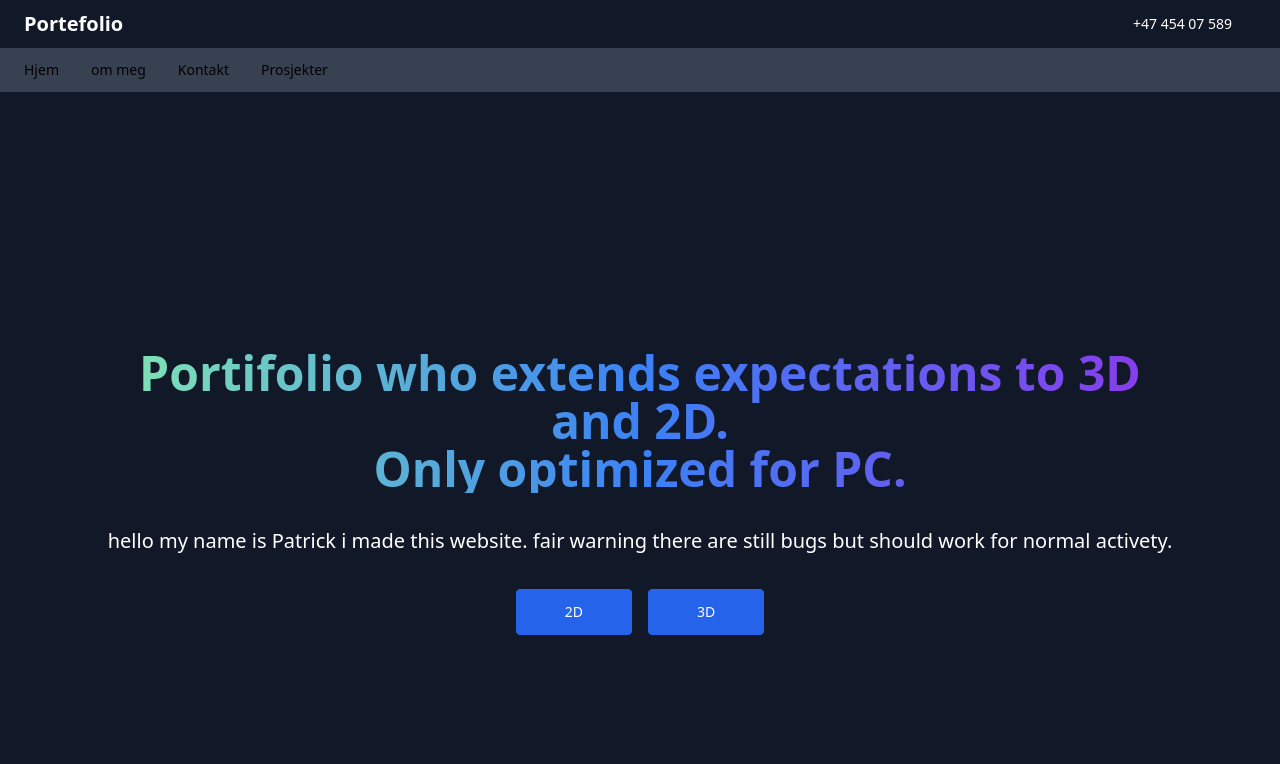
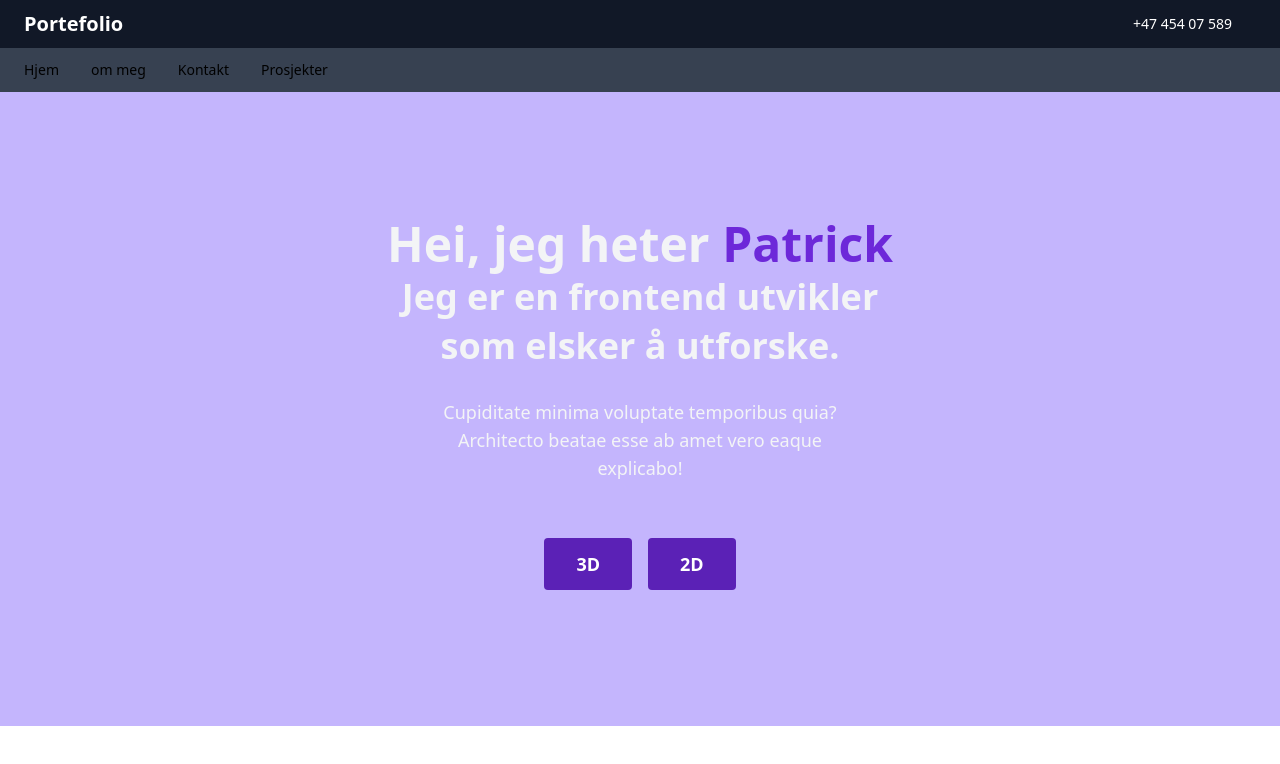
Before and after one commit to PatrickJossang/Portefolio_with_threejs, a Next.js app in the folder frontend/: page / in a window 1280 px wide. Shown: the top 764 px of the page. Built offline with nearby package versions, Linux system fonts and the light colour scheme.

Commit message:
change landing page
Landingpage has been redesigned and reworked on

```diff
--- a/frontend/pages/index.tsx
+++ b/frontend/pages/index.tsx
@@ -1,45 +1,23 @@
+import Link from 'next/link'
 import React from 'react'
 
 function dir() {
   return (
-    <div>
-      <div className="bg-gray-900 text-white w-full ">
-        <div
-          className=" w-full container py-32 lg:flex lg:h-screen lg:items-center "
-        >
-          <div className=" text-center container ">
-            <h1
-              className="bg-gradient-to-r from-green-300 via-blue-500 to-purple-600 bg-clip-text text-3xl font-extrabold text-transparent container w-full sm:text-5xl"
-            >
-              Portifolio who extends expectations to 3D and 2D.
-
-              <span className="sm:block container w-full "> Only optimized for PC. </span>
-            </h1>
-
-            <p className=" mt-8 container w-full sm:text-xl sm:leading-relaxed ">
-              hello my name is Patrick i made this website. fair warning there are still bugs but should work for normal activety.
-            </p>
-
-            <div className="mt-8 flex container justify-center gap-4 ">
-              <a
-                className="block container w-full rounded border border-blue-600 bg-blue-600 px-12 py-3 text-sm font-medium text-white hover:bg-transparent hover:text-white focus:outline-none focus:ring active:text-opacity-75 sm:w-auto"
-                href="/2D"
-              >
-                2D
-              </a>
-
-              <a
-                className="block container w-full rounded border border-blue-600 bg-blue-600 px-12 py-3 text-sm font-medium text-white hover:bg-transparent hover:text-white focus:outline-none focus:ring active:text-opacity-75 sm:w-auto"
-                href="/3D"
-              >
-                3D
-              </a>
-            </div>
-          </div>
-        </div>
+    <section className="bg-violet-300 text-gray-100">
+    <div className="container mx-auto flex flex-col items-center px-4 py-16 text-center md:py-32 md:px-10 lg:px-32 xl:max-w-3xl">
+      <h1 className="text-4xl font-bold leading-none sm:text-5xl">Hei, jeg heter <span className="text-violet-700">Patrick </span>
+      <span className="mt-4 text-4xl sm:text-5">Jeg er en frontend utvikler som elsker å utforske.</span></h1>
+      <p className="px-8 mt-8 mb-12 text-lg">Cupiditate minima voluptate temporibus quia? Architecto beatae esse ab amet vero eaque explicabo!</p>
+      <div className="flex flex-wrap justify-center">
+        <Link href="/3D">
+        <button className="px-8 py-3 m-2 text-lg font-semibold rounded text-white bg-violet-800 hover:bg-transparent hover:border border-white"> 3D </button>
+        </Link>
+        <Link href="/2D">
+        <button className="px-8 py-3 m-2 text-lg font-semibold rounded text-white bg-violet-800 hover:bg-transparent hover:border border-white"> 2D </button>
+        </Link>
       </div>
-
     </div>
+  </section>
   )
 }
 
```
